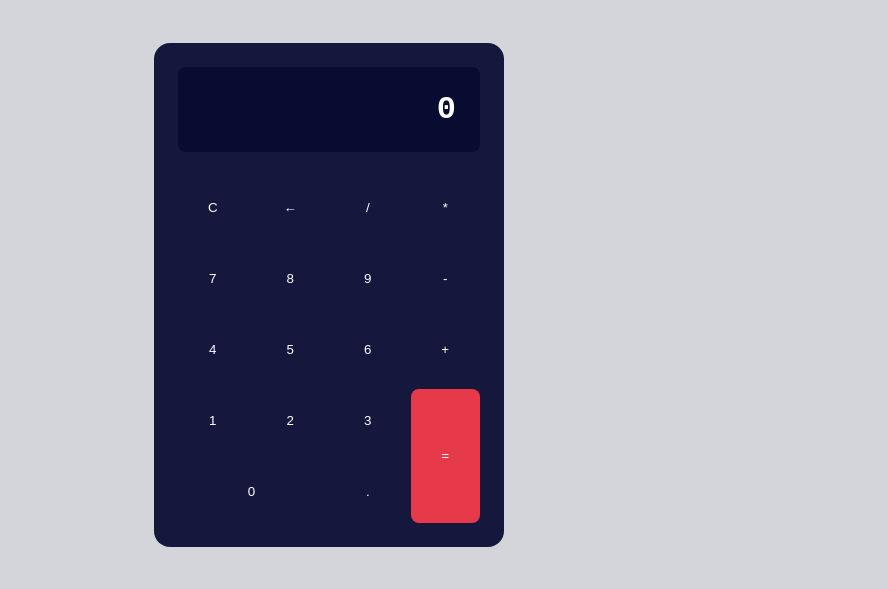
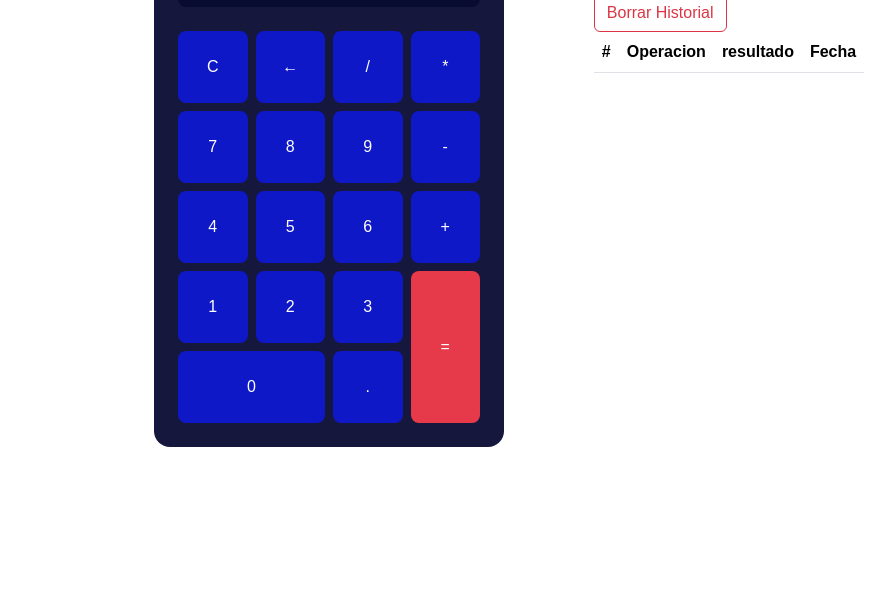
Before and after one commit to odiseo153/CalculadoraWeb, a plain HTML site: page index.html in a window 1280 px wide. Shown: the part 215-804 px from the top of the page, without its empty margins (311-1199 px from the left). Drawn offline with nearby package versions, Linux system fonts and the light colour scheme.

Commit message:
fisr commit

```diff
--- a/codigo.js
+++ b/codigo.js
@@ -1,5 +1,16 @@
 const pantalla = document.querySelector(".pantalla");
-const botones = document.querySelectorAll(".btn");
+const botones = document.querySelectorAll(".btns");
+const boton = document.getElementById('boton')
+const historial = document.getElementById('cuerpo')
+
+var fechaActual = new Date();
+var dia = fechaActual.getDate();
+var mes = fechaActual.getMonth() + 1; // Los meses comienzan desde 0, por lo que se agrega 1
+var año = fechaActual.getFullYear();
+var fecha = dia + "/" + mes + "/" + año
+
+
+
 var i=0
 botones.forEach(boton => {
     boton.addEventListener("click", () => {
@@ -26,6 +37,17 @@ botones.forEach(boton => {
              //uso del localstorage
                localStorage.setItem(`resultado_${i++}`,texto+' = '+ eval(pantalla.textContent))
 
+                historial.innerHTML +=`
+  <tr>
+      <th scope="row">${i}</th>
+      <td>${texto}</td>
+      <td>${eval(pantalla.textContent)}</td>
+      <td>${fecha}</td>
+    </tr>
+`
+
+
+
             } catch {
                 pantalla.textContent = "Error!";
             }
@@ -39,3 +61,12 @@ botones.forEach(boton => {
         }
     })
 })
+
+
+
+boton.addEventListener('click',()=>
+{
+localStorage.clear()
+i=0
+historial.innerHTML = ''
+})
--- a/estilo.css
+++ b/estilo.css
@@ -6,7 +6,7 @@
 }
 
 body {
-    min-height: 100vh;
+    min-height: 90vh;
     background-color: #d4d4db;
     display: grid;
     place-items: center;
@@ -36,8 +36,8 @@ body {
     font-weight: 600;
 }
 
-.btn {
-    background-color: #15173c;;
+.btns {
+    background-color: #0f18c7;
     color: white;
     border: 0;
     padding: 1.5rem .5rem;
@@ -48,7 +48,7 @@ body {
     cursor: pointer;
 }
 
-.btn:hover {
+.btns:hover {
     background-color: #8f909c;
 }
 
@@ -64,3 +64,13 @@ body {
 #igual:hover {
     background-color: #e65766;
 }
+
+
+.tabla
+{
+position: relative;
+border-radius: 10px;
+
+top: -500px;
+left: 400px;
+}
--- a/index.html
+++ b/index.html
@@ -6,6 +6,7 @@
     <meta name="viewport" content="width=device-width, initial-scale=1.0">
     <title>Calculadora</title>
     <link rel="stylesheet" href="estilo.css">
+<link href="https://cdn.jsdelivr.net/npm/bootstrap@5.3.0-alpha3/dist/css/bootstrap.min.css" rel="stylesheet" integrity="sha384-KK94CHFLLe+nY2dmCWGMq91rCGa5gtU4mk92HdvYe+M/SXH301p5ILy+dN9+nJOZ" crossorigin="anonymous">
 </head>
 <body>
 <h1>Odiseo Esmerlin Rincon Sanchez</h1>
@@ -14,26 +15,46 @@
 
         <div class="pantalla">0</div>
 
-        <button id="c" class="btn">C</button>
-        <button id="borrar" class="btn">←</button>
-        <button class="btn">/</button>
-        <button class="btn">*</button>
-        <button class="btn">7</button>
-        <button class="btn">8</button>
-        <button class="btn">9</button>
-        <button class="btn">-</button>
-        <button class="btn">4</button>
-        <button class="btn">5</button>
-        <button class="btn">6</button>
-        <button class="btn">+</button>
-        <button class="btn">1</button>
-        <button class="btn">2</button>
-        <button class="btn">3</button>
-        <button id="igual" class="btn">=</button>
-        <button id="cero" class="btn">0</button>
-        <button class="btn">.</button>
+        <button id="c" class="btns">C</button>
+        <button id="borrar" class="btns">←</button>
+        <button class="btns">/</button>
+        <button class="btns">*</button>
+        <button class="btns">7</button>
+        <button class="btns">8</button>
+        <button class="btns">9</button>
+        <button class="btns">-</button>
+        <button class="btns">4</button>
+        <button class="btns">5</button>
+        <button class="btns">6</button>
+        <button class="btns">+</button>
+        <button class="btns">1</button>
+        <button class="btns">2</button>
+        <button class="btns">3</button>
+        <button id="igual" class="btns">=</button>
+        <button id="cero" class="btns">0</button>
+        <button class="btns">.</button>
     </div>
 
+
+<div class="tabla">
+
+<h2>Historial</h2>
+<button id="boton" class="btn btn-outline-danger">Borrar Historial</button>
+
+<table class="table table-hover">
+  <thead>
+    <tr>
+      <th scope="col">#</th>
+      <th scope="col">Operacion</th>
+      <th scope="col">resultado</th>
+      <th scope="col">Fecha</th>
+    </tr>
+  </thead>
+  <tbody id="cuerpo">
+
+  </tbody>
+</table>
+</div>
 
     <script src="codigo.js"></script>
 </body>
```
